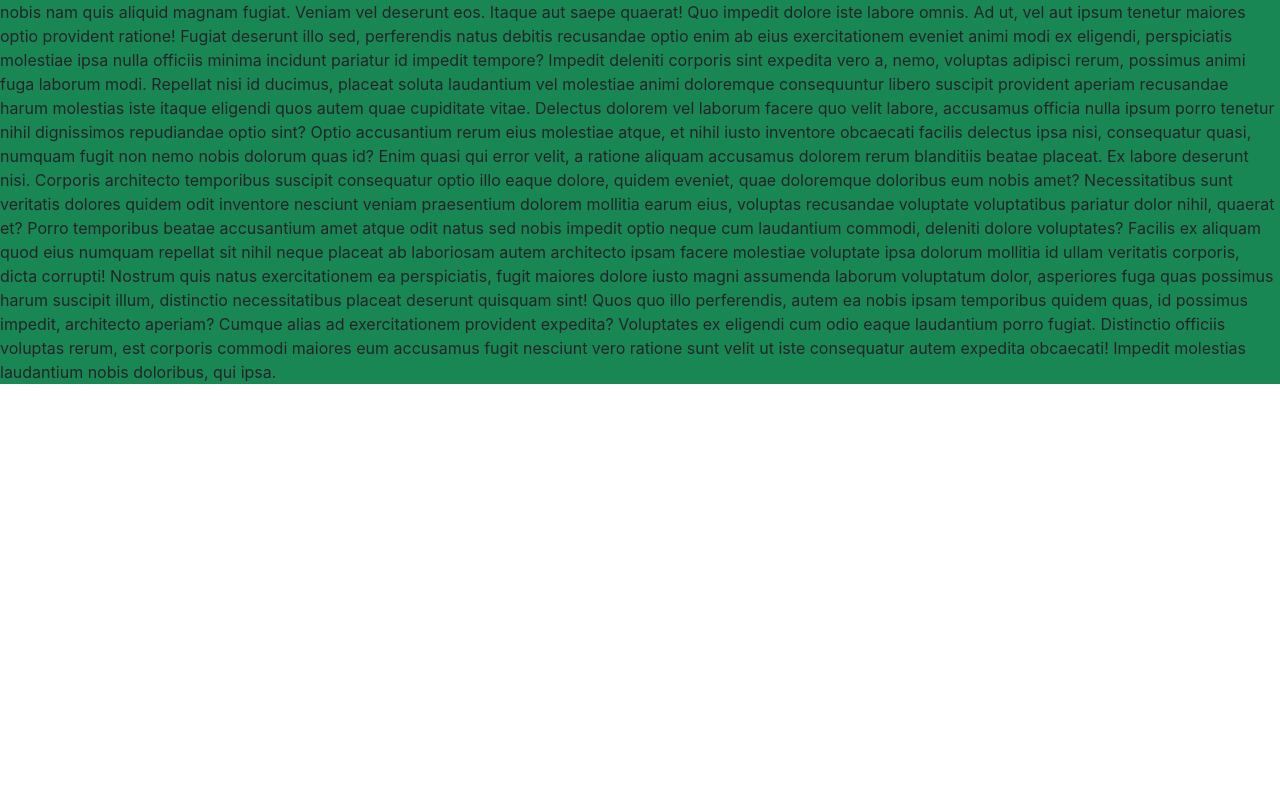
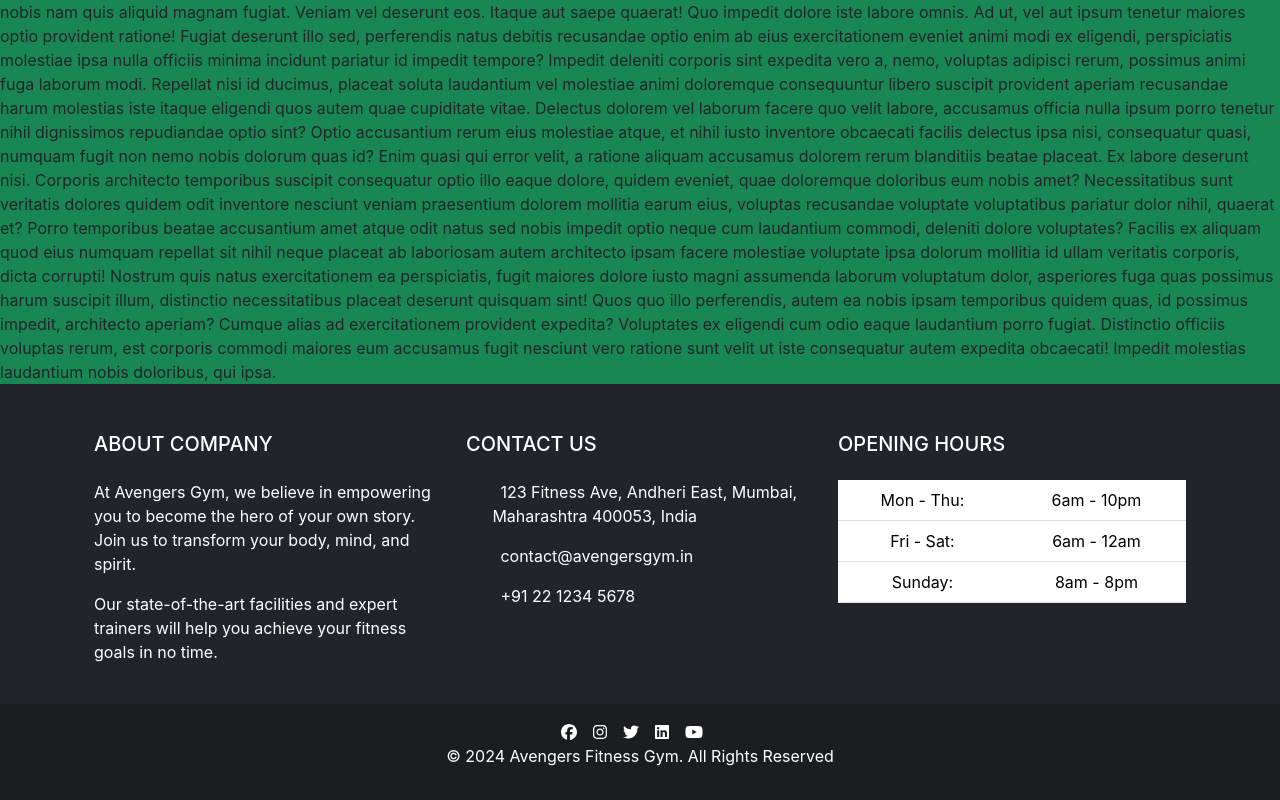
Before and after one commit to YashJain999/avengers-gym, a React (Create React App) app: page / in a window 1280 px wide. Shown: the part 768-1568 px from the top of the page. Before the commit the page ends 1152 px from the top, so only its background shows below. Built offline with nearby package versions, Linux system fonts and the light colour scheme.

Commit message:
Add Footer

```diff
--- a/package.json
+++ b/package.json
@@ -3,6 +3,8 @@
   "version": "0.1.0",
   "private": true,
   "dependencies": {
+    "@fortawesome/free-brands-svg-icons": "^6.5.2",
+    "@fortawesome/react-fontawesome": "^0.2.2",
     "@testing-library/jest-dom": "^5.17.0",
     "@testing-library/react": "^13.4.0",
     "@testing-library/user-event": "^13.5.0",
--- a/src/App.js
+++ b/src/App.js
@@ -1,10 +1,13 @@
 import './App.css';
 import GymLanding from './GymLanding';
+import Footer from './components/Footer';
 
 function App() {
   return (
     <div className="">
+
       <GymLanding />
+      <Footer />
     </div>
   );
 }
--- /dev/null
+++ b/src/components/Footer.css
@@ -0,0 +1,76 @@
+.footer {
+    background: #2c3e50;
+    color: white;
+    position: relative;
+    width: 100%;
+  }
+
+  .footer-content {
+    display: flex;
+    justify-content: space-between;
+    flex-wrap: wrap;
+    max-width: 1200px;
+    margin: 20px;
+    padding: 0 20px;
+  }
+
+  .footer-section {
+    flex: 1;
+    min-width: 250px;
+    margin: 20px 0;
+  }
+
+  .footer-section h2 {
+    margin-bottom: 20px;
+  }
+
+  .footer-section p {
+    line-height: 1.8;
+  }
+
+  .footer-section ul {
+    list-style: none;
+    padding: 0;
+  }
+
+  .footer-section ul li {
+    margin-bottom: 10px;
+  }
+
+  .footer-section ul li a {
+    color: white;
+    text-decoration: none;
+    transition: color 0.3s;
+  }
+
+  .footer-section ul li a:hover {
+    color: #3498db;
+  }
+
+  .social-icons {
+    display: flex;
+    background-color: black;
+  }
+
+  .social-icons a {
+    color: white;
+    font-size: 20px;
+    margin-right: 20px;
+    transition: color 0.3s;
+  }
+
+  .social-icons a:hover {
+    color: #3498db;
+  }
+
+  .footer-section .fas,
+  .footer-section .fab {
+    margin-right: 10px;
+  }
+
+  .footer-bottom {
+    text-align: left;
+    padding: 20px;
+    border-top: 1px solid #34495e;
+    margin-top: 20px;
+  }
--- a/src/components/Footer.jsx
+++ b/src/components/Footer.jsx
@@ -0,0 +1,98 @@
+// components/Footer.jsx
+import React from "react";
+import "./Footer.css";
+import { FontAwesomeIcon } from "@fortawesome/react-fontawesome";
+import { faInstagram, faFacebook, faTwitter, faLinkedin, faYoutube } from "@fortawesome/free-brands-svg-icons";
+
+const Footer = () => {
+  return (
+    <div className="bg-black">
+      <footer className="text-white text-center text-lg-start bg-dark">
+        <div className="container p-4">
+          <div className="row mt-4">
+            <div className="col-lg-4 col-md-12 mb-4 mb-md-0">
+              <h5 className="text-uppercase mb-4">About company</h5>
+
+              <p>
+                At Avengers Gym, we believe in empowering you to become the hero
+                of your own story. Join us to transform your body, mind, and
+                spirit.
+              </p>
+              <p>
+                Our state-of-the-art facilities and expert trainers will help
+                you achieve your fitness goals in no time.
+              </p>
+            </div>
+            <div className="col-lg-4 col-md-6 mb-4 mb-md-0">
+              <h5 className="text-uppercase mb-4">Contact Us</h5>
+              <ul className="fa-ul" style={{ marginLeft: "1.65em" }}>
+                <li className="mb-3">
+                  <span className="fa-li">
+                    <i className="fas fa-home"></i>
+                  </span>
+                  <span className="ms-2">
+                    123 Fitness Ave, Andheri East, Mumbai, Maharashtra 400053,
+                    India
+                  </span>
+                </li>
+                <li className="mb-3">
+                  <span className="fa-li">
+                    <i className="fas fa-envelope"></i>
+                  </span>
+                  <span className="ms-2">contact@avengersgym.in</span>
+                </li>
+                <li className="mb-3">
+                  <span className="fa-li">
+                    <i className="fas fa-phone"></i>
+                  </span>
+                  <span className="ms-2">+91 22 1234 5678</span>
+                </li>
+              </ul>
+            </div>
+            <div className="col-lg-4 col-md-6 mb-4 mb-md-0">
+              <h5 className="text-uppercase mb-4">Opening hours</h5>
+              <table className="table text-center text-white">
+                <tbody className="fw-normal">
+                  <tr>
+                    <td>Mon - Thu:</td>
+                    <td>6am - 10pm</td>
+                  </tr>
+                  <tr>
+                    <td>Fri - Sat:</td>
+                    <td>6am - 12am</td>
+                  </tr>
+                  <tr>
+                    <td>Sunday:</td>
+                    <td>8am - 8pm</td>
+                  </tr>
+                </tbody>
+              </table>
+            </div>
+          </div>
+        </div>
+        <div className="flex justify-between items-center p-3" style={{ backgroundColor: 'rgba(0, 0, 0, 0.2)' }}>
+      <div className="flex items-sm-right justify-between text-sm-center">
+        <a href="https://facebook.com/" className="text-white me-3">
+          <FontAwesomeIcon icon={faFacebook} />
+        </a>
+        <a href="https://instagram.com/" className="text-white me-3">
+          <FontAwesomeIcon icon={faInstagram} />
+        </a>
+        <a href="https://x.com/?lang=en/" className="text-white me-3">
+          <FontAwesomeIcon icon={faTwitter} />
+        </a>
+        <a href="https://www.linkedin.com/" className="text-white me-3">
+          <FontAwesomeIcon icon={faLinkedin} />
+        </a>
+        <a href="https://www.youtube.com/" className="text-white me-3">
+          <FontAwesomeIcon icon={faYoutube} />
+        </a>
+      </div>
+       <p class="text-sm-center"> &copy; 2024 Avengers Fitness Gym. All Rights Reserved</p>
+    </div>
+      </footer>
+    </div>
+  );
+};
+
+export default Footer;
```
Also changed, not shown: 2 other files (tests, documents, lock files or other folders).
